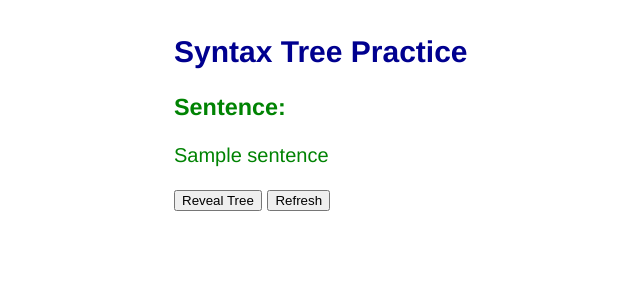
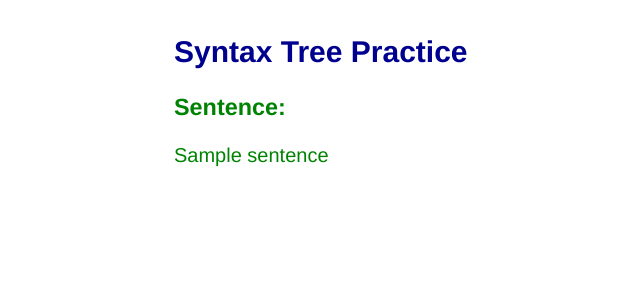
Before and after one commit to drewherron/madlib-syntax, a Flask app: template templates/index.html in a window 1280 px wide. Shown: the top 300 px of the page, without its empty margins (214-854 px from the left). Run offline with Flask 3, Linux system fonts and the light colour scheme; the template is opened without the code that fills it: most values are stand-ins (such as "Sample title", 1, 10 or a date in 2020); grey boxes marked "Sample" are stand-in pictures; parts of the project's set-up code (start-up, migrations or seed data) failed here and were passed over; some web fonts are replaced.

Commit message:
Better buttons

```diff
--- a/templates/index.html
+++ b/templates/index.html
@@ -16,16 +16,20 @@
 </div>
 
 <!-- Buttons -->
-<div class="buttons">
-  <button onclick="revealTree();">Reveal Tree</button>
+<div class="buttons" style="display:none;">
+  <!-- <button onclick="revealTree();">Reveal Tree</button> -->
   <button onclick="location.reload();">Refresh</button>
 </div>
 
 <script>
   // Show the syntax tree
   function revealTree() {
+      const gifContainer = document.querySelector('.gif-container');
       const treeContainer = document.querySelector('.tree-container');
+      const buttonContainer = document.querySelector('.buttons');
+      gifContainer.style.display = 'none';
       treeContainer.style.display = 'block';
+      buttonContainer.style.display = 'block';
   }
 </script>
 
```
